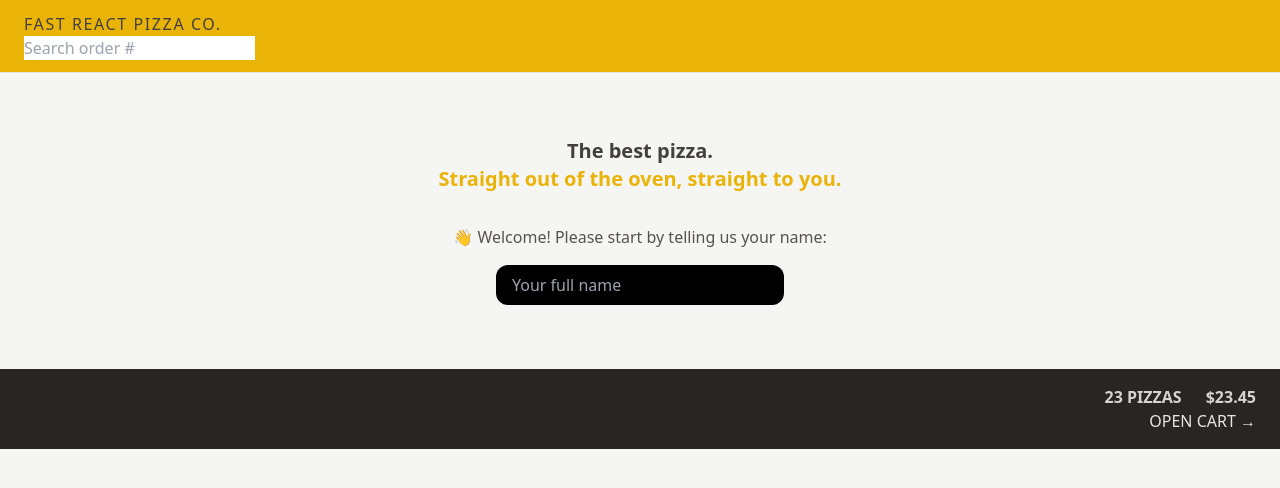
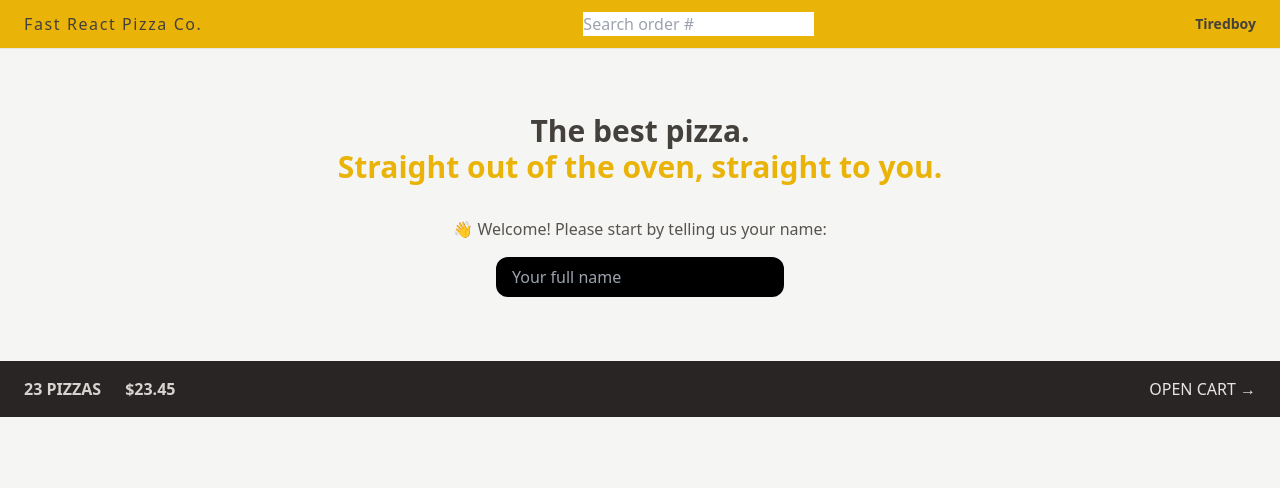
Before and after one commit to tiredbooy/pizza-express, a React (Vite) app: page / in a window 1280 px wide. Shown: the top 488 px of the page. Built offline with nearby package versions, Linux system fonts and the light colour scheme.

Commit message:
styled some component

```diff
--- a/src/features/cart/CartOverview.jsx
+++ b/src/features/cart/CartOverview.jsx
@@ -2,7 +2,7 @@ import { Link } from "react-router-dom";
 
 function CartOverview() {
   return (
-    <div className="px-4 py-4 text-sm uppercase text-stone-200 bg-stone-800 text-end sm:px-6 md:text-base">
+    <div className="flex items-center justify-between px-4 py-4 text-sm uppercase text-stone-200 bg-stone-800 text-end sm:px-6 md:text-base">
       <p className="space-x-4 font-semibold text-stone-300 sm:space-x-6">
         <span>23 pizzas</span>
         <span>$23.45</span>
--- a/src/features/user/Username.jsx
+++ b/src/features/user/Username.jsx
@@ -1,7 +1,7 @@
 
 function Username () {
   return (
-    <div className="hidden text-sm font-semibold">
+    <div className="hidden text-sm font-semibold md:block">
       Tiredboy
     </div>
   );
--- a/src/ui/Header.jsx
+++ b/src/ui/Header.jsx
@@ -4,7 +4,7 @@ import Username from '../features/user/Username';
 
 function Header() {
   return (
-    <header className="px-4 py-3 uppercase bg-yellow-500 border-b border-stone-200 sm:px-6">
+    <header className="flex items-center justify-between px-4 py-3 bg-yellow-500 border-b case itemspy-3 border-stone-200 sm:px-6">
       <Link to="/" className="tracking-widest">
         Fast React Pizza Co.
       </Link>
--- a/src/ui/Home.jsx
+++ b/src/ui/Home.jsx
@@ -2,8 +2,8 @@ import CreateUser from "../features/user/CreateUser";
 
 function Home() {
   return (
-    <div className="mt-10 mb-8 text-center sm:my-16">
-      <h1 className="mb-8 text-xl font-semibold">
+    <div className="px-4 mt-10 mb-8 text-center sm:my-16">
+      <h1 className="mb-8 text-xl font-bold md:text-3xl">
         The best pizza.
         <br />
         <span className="text-yellow-500">Straight out of the oven, straight to you.</span>
```
